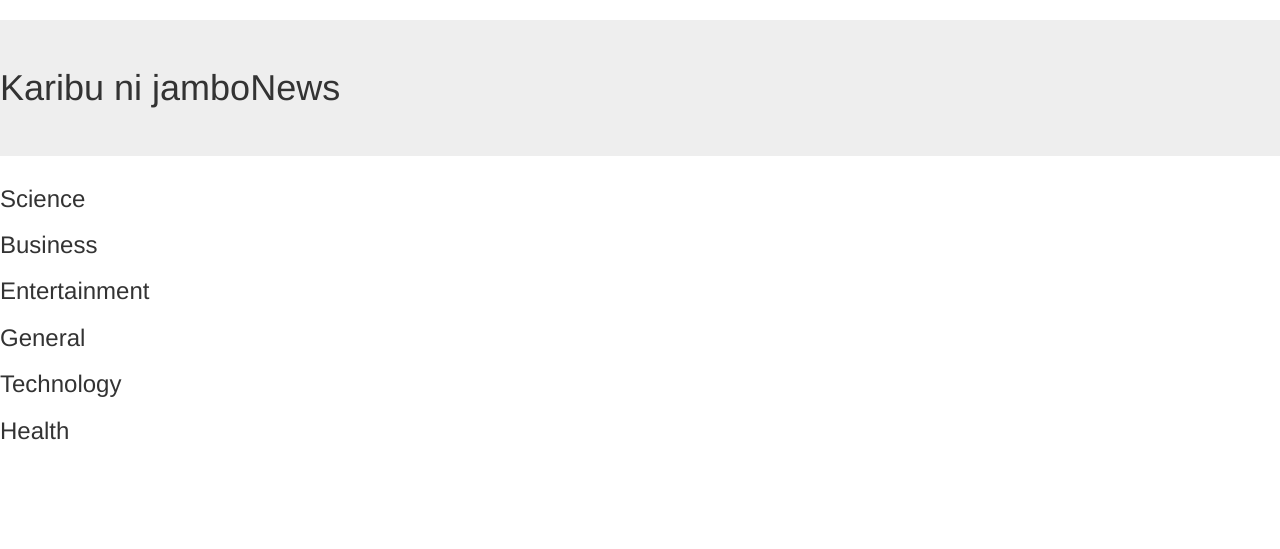
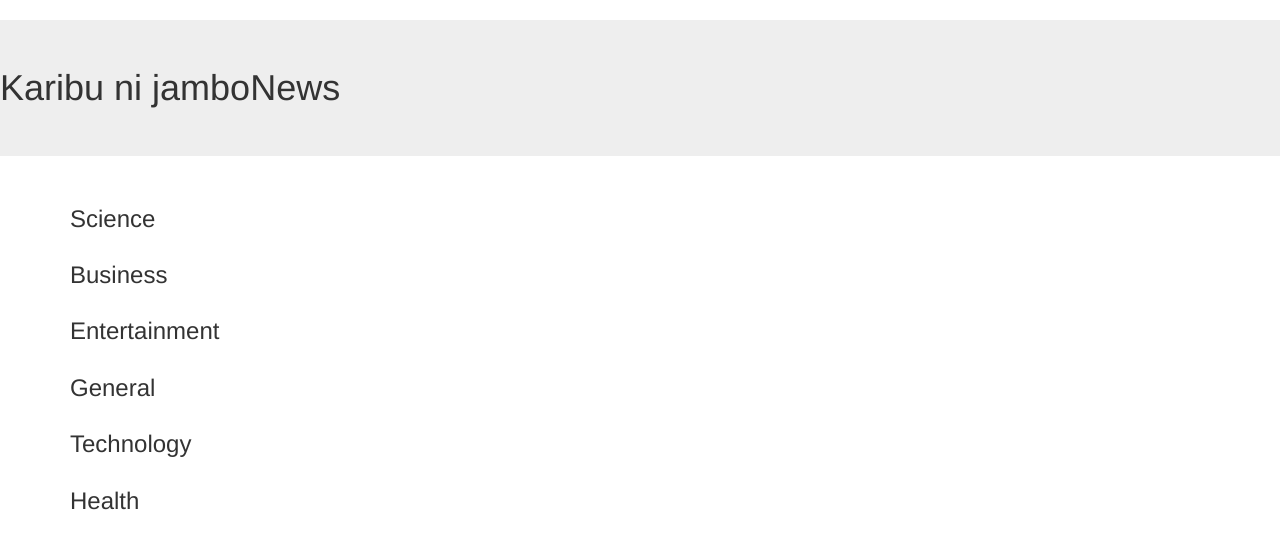
Before and after one commit to nignanthomas/Jambo-News, a Flask app: template app/templates/index.html in a window 1280 px wide. Shown: the part 52-601 px from the top of the page. Run offline with Flask 2, Linux system fonts and the light colour scheme; the template is opened without the code that fills it, so the values that code supplies are empty; parts of the project's set-up code (start-up, migrations or seed data) failed here and were passed over; some libraries are stand-ins or nearby versions.

Commit message:
create index.css

```diff
--- a/app/request.py
+++ b/app/request.py
@@ -3,6 +3,7 @@ import urllib.request,json
 from .models import source,articles
 
 Source = source.Source
+Articles = articles.Articles
 
 #Getting api key
 api_key = app.config['NEWS_API_KEY']
@@ -32,6 +33,7 @@ def get_sources(category):
             source_results_list = get_sources_response['sources']
             source_results = process_results(source_results_list)
 
+    print(source_results)
     return source_results
 
 
@@ -69,7 +71,7 @@ def get_articles(id):
 
     with urllib.request.urlopen(get_all_articles_url) as url:
         get_articles_data = url.read()
-        get_articles_respone = json.loads(get_articles_data)
+        get_articles_response = json.loads(get_articles_data)
 
         articles_results = None
 
@@ -77,7 +79,9 @@ def get_articles(id):
             articles_results_list = get_articles_response['articles']
             articles_results = process_articles(articles_results_list)
 
+    print(articles_results)
     return articles_results
+
 
 def process_articles(articles_list):
     '''
--- a/app/templates/index.html
+++ b/app/templates/index.html
@@ -1,5 +1,13 @@
 {% extends 'base.html' %}
 {% import 'macros.html' as macro%}
+
+
+<!-- Styles block -->
+
+{% block styles%}
+    {{ super() }}
+    <link rel="stylesheet" href="{{url_for('static',filename='css/index.css')}}">
+{% endblock %}
 
 
 
@@ -10,39 +18,57 @@
 
 
 <!-- Science Sources -->
+<div class="categories container">
   <h3> Science</h3>
   <ul>
     {{ macro.displaySourceList(science)}}
   </ul>
+</div>
+
 
 <!-- Business Sources -->
+<div class="categories container">
   <h3> Business</h3>
   <ul>
     {{ macro.displaySourceList(business)}}
   </ul>
+</div>
+
 
 <!-- Entertainment Sources -->
+<div class="categories container">
   <h3> Entertainment</h3>
   <ul>
     {{ macro.displaySourceList(entertainment)}}
   </ul>
+</div>
+
 
 <!-- General Sources -->
+<div class="categories container">
   <h3> General</h3>
   <ul>
     {{ macro.displaySourceList(general)}}
   </ul>
+</div>
+
 
 <!-- Technology Sources -->
+<div class="categories container">
   <h3> Technology</h3>
   <ul>
     {{ macro.displaySourceList(technology)}}
   </ul>
+</div>
+
 
 <!-- Health Sources -->
+<div class="categories container">
   <h3> Health</h3>
   <ul>
     {{ macro.displaySourceList(health)}}
   </ul>
+</div>
+
 
 {% endblock %}
--- a/app/templates/macros.html
+++ b/app/templates/macros.html
@@ -1,8 +1,8 @@
 {% macro displaySourceList(source_list) %}
 
   {% for source in source_list %}
-  <div class="col-xs col-sm-6 col-md-3 col-lg-3 card wells">
-    <h3>{{source.name}}</h3>
+  <div class="col-xs col-sm-6 col-md-3 col-lg-3 wells">
+    <h3><a href="/source/{{source.id}}">{{source.name}}</a></h3>
 
     <p>{{source.description}}</p>
     <a href="{{source.url}}">{{source.name}} Homepage</a>
--- a/app/templates/source.html
+++ b/app/templates/source.html
@@ -5,7 +5,7 @@
     <h1>Welcome to {{title}} articles page</h1>
 
     {% for article in articles %}
-      <div class="col-xs col-sm-6 col-md-3 col-lg-3 card wells">
+      <div class="col-xs col-sm-6 col-md-3 col-lg-3 wells">
         <h3>{{article.title}}</h3>
         <img src="{{article.image}}" alt="{{article.title}}">
         <p>{{article.description}}</p>
```
Lines whose indentation alone changed are shown as unchanged.
